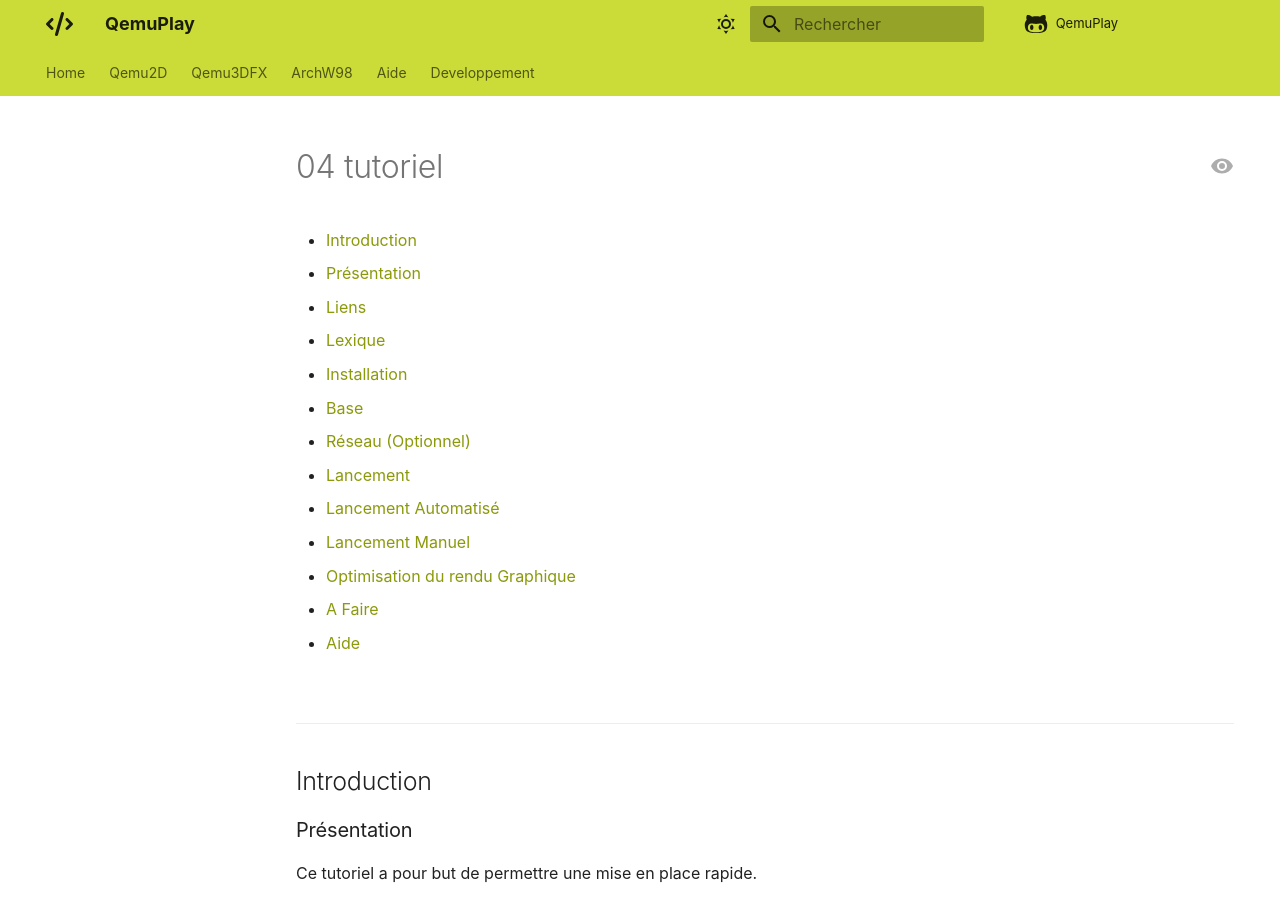
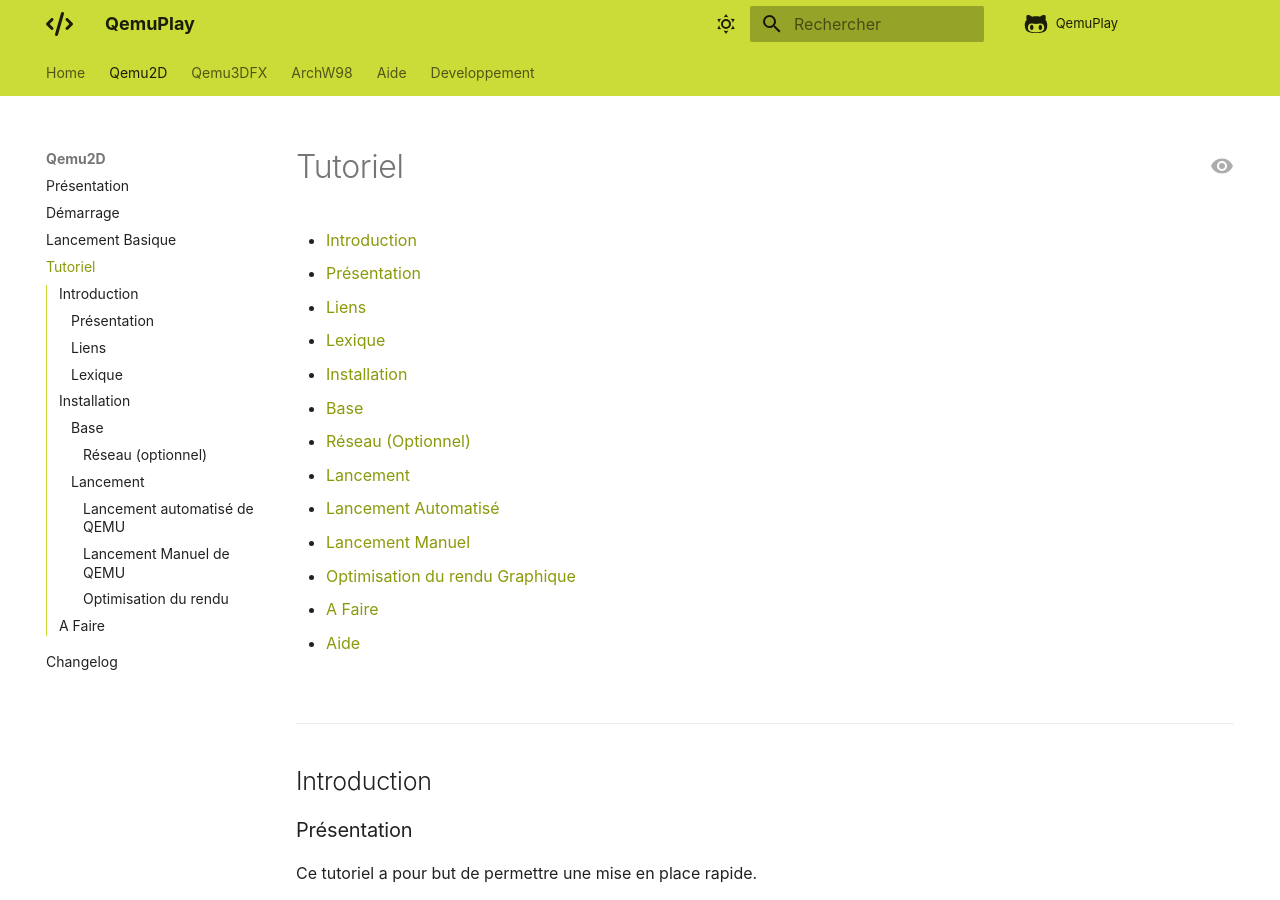
Before and after one commit to daerlnaxe/QemuPlay, an MkDocs documentation site: the page built from docs/01-qemu2d/04-tutoriel.md, in a window 1280 px wide and 900 px high. Built offline with MkDocs 1.6.1 and Material for MkDocs 9.7.7, drawn with Linux system fonts in a browser that asks for light colours; comment, search, counter and statistics services are not loaded.

Commit message:
Update mkdocs.yml

```diff
--- a/mkdocs.yml
+++ b/mkdocs.yml
@@ -25,6 +25,8 @@ nav:
   - 'Qemu2D' :
     - 'Présentation' : 01-qemu2d/00-presentation.md
     - 'Démarrage' : 01-qemu2d/01-demarrage.md
+    - Lancement Basique : 01-qemu2d/03-lancement_basique.md
+    - Tutoriel : 01-qemu2d/04-tutoriel.md
     - 'Changelog' :  01-qemu2d/98-changelog.md
   - 'Qemu3DFX' : 02-qemu3dfx/index.md
   - 'ArchW98' : 03-archw98/01-presentation.md
```
